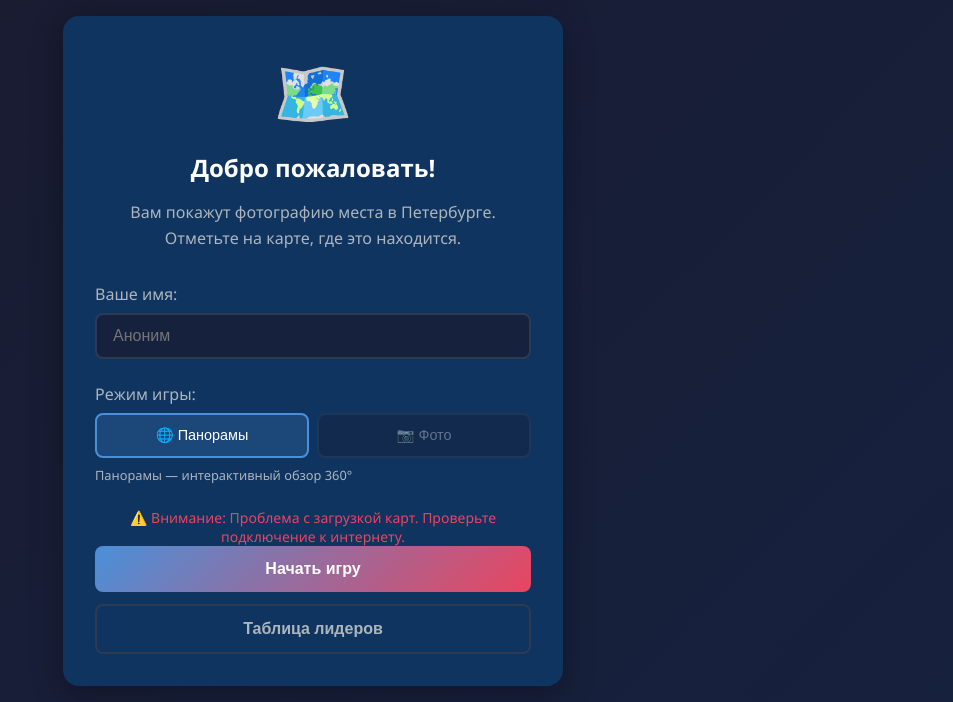
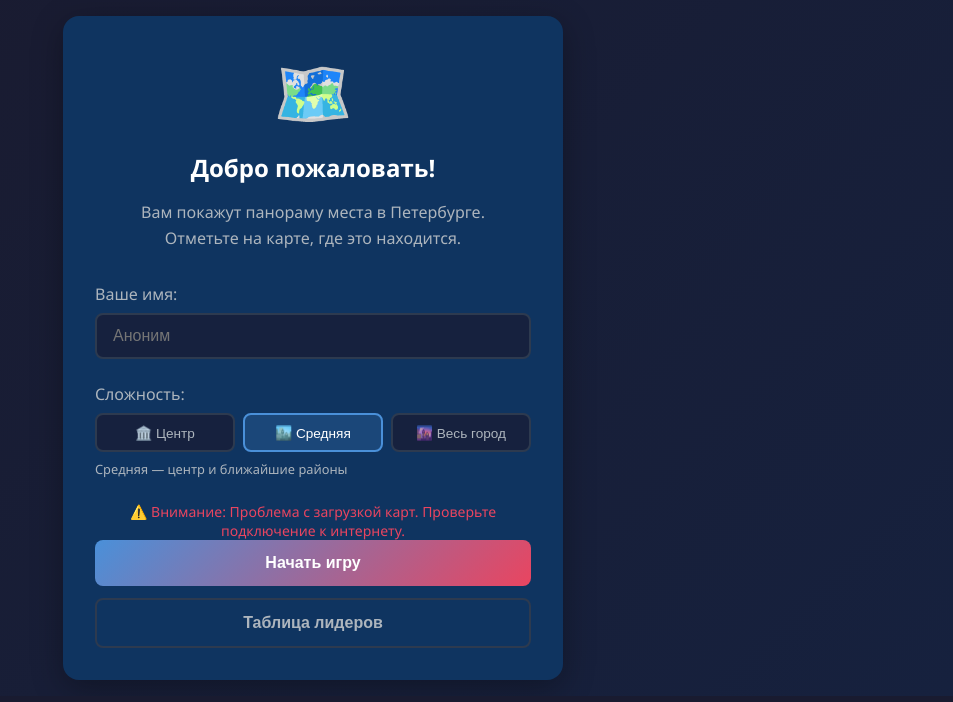
Before and after one commit to kidavspb/geoguessr-spb, a Flask app: page / in a window 1280 px wide. Shown: the part 117-819 px from the top of the page, without its empty margins (327-1280 px from the left). Run offline with Flask 3, Linux system fonts and the light colour scheme.

Commit message:
Добавить поддержку уровней сложности и соответствующий интерфейс в игру GeoGuessr СПб

```diff
--- a/app.py
+++ b/app.py
@@ -34,12 +34,48 @@ SPB_BOUNDS = {
     'lon_max': 30.50
 }
 
+# Центр СПб (Дворцовая площадь)
+SPB_CENTER = (59.939, 30.315)
 
-def generate_random_point():
-    """Генерация случайной точки в пределах СПб"""
-    lat = random.uniform(SPB_BOUNDS['lat_min'], SPB_BOUNDS['lat_max'])
-    lon = random.uniform(SPB_BOUNDS['lon_min'], SPB_BOUNDS['lon_max'])
-    return round(lat, 6), round(lon, 6)
+# Настройки для разных режимов сложности
+DIFFICULTY_SETTINGS = {
+    'center': {
+        'name': 'Центр',
+        'description': 'Исторический центр города',
+        'center': SPB_CENTER,
+        'std_lat': 0.015,  # ~1.5 км разброс
+        'std_lon': 0.025,
+    },
+    'medium': {
+        'name': 'Средняя',
+        'description': 'Центр и ближайшие районы',
+        'center': SPB_CENTER,
+        'std_lat': 0.03,   # ~3 км разброс
+        'std_lon': 0.05,
+    },
+    'hard': {
+        'name': 'Сложная',
+        'description': 'Весь город',
+        'center': SPB_CENTER,
+        'std_lat': 0.06,   # ~6 км разброс
+        'std_lon': 0.12,
+    }
+}
+
+
+def generate_random_point(difficulty='medium'):
+    """Генерация случайной точки с bias к центру СПб"""
+    settings = DIFFICULTY_SETTINGS.get(difficulty, DIFFICULTY_SETTINGS['medium'])
+
+    # Генерируем точку с нормальным распределением вокруг центра
+    while True:
+        lat = random.gauss(settings['center'][0], settings['std_lat'])
+        lon = random.gauss(settings['center'][1], settings['std_lon'])
+
+        # Проверяем, что точка в пределах города
+        if (SPB_BOUNDS['lat_min'] <= lat <= SPB_BOUNDS['lat_max'] and
+            SPB_BOUNDS['lon_min'] <= lon <= SPB_BOUNDS['lon_max']):
+            return round(lat, 6), round(lon, 6)
 
 
 def haversine_distance(lat1, lon1, lat2, lon2):
@@ -82,26 +118,29 @@ def start_game():
     try:
         data = request.get_json() or {}
         player_name = data.get('player_name', 'Аноним')
+        difficulty = data.get('difficulty', 'medium')  # center, medium, hard
 
         # Создаём новую игровую сессию
         game_session = GameSession(player_name=player_name)
         db.session.add(game_session)
         db.session.commit()
 
-        # Генерируем случайные точки для игры
-        random_points = [generate_random_point() for _ in range(ROUNDS_PER_GAME)]
+        # Генерируем случайные точки для игры с учётом сложности
+        random_points = [generate_random_point(difficulty) for _ in range(ROUNDS_PER_GAME)]
 
         # Сохраняем данные в сессии
         session['game_id'] = game_session.id
         session['random_points'] = random_points  # [(lat, lon), ...]
         session['actual_points'] = [None] * ROUNDS_PER_GAME  # Реальные координаты панорам
         session['current_round'] = 0
+        session['difficulty'] = difficulty
 
-        app.logger.info(f'Игра начата: game_id={game_session.id}, player={player_name}')
+        app.logger.info(f'Игра начата: game_id={game_session.id}, player={player_name}, difficulty={difficulty}')
 
         return jsonify({
             'game_id': game_session.id,
             'total_rounds': ROUNDS_PER_GAME,
+            'difficulty': difficulty,
             'message': 'Игра началась!'
         })
     except Exception as e:
--- a/static/css/style.css
+++ b/static/css/style.css
@@ -153,6 +153,43 @@ body {
 }
 
 .mode-hint {
+    display: block;
+    margin-top: 0.5rem;
+    color: var(--text-muted);
+    font-size: 0.8rem;
+}
+
+/* Переключатель сложности */
+.difficulty-toggle {
+    display: flex;
+    gap: 0.5rem;
+    margin-top: 0.5rem;
+}
+
+.difficulty-btn {
+    flex: 1;
+    padding: 0.6rem 0.5rem;
+    border: 2px solid var(--border-color);
+    border-radius: 8px;
+    background: var(--bg-secondary);
+    color: var(--text-muted);
+    font-size: 0.85rem;
+    cursor: pointer;
+    transition: all 0.3s;
+}
+
+.difficulty-btn:hover {
+    border-color: var(--primary-color);
+    color: var(--text-color);
+}
+
+.difficulty-btn.active {
+    border-color: var(--primary-color);
+    background: rgba(74, 144, 217, 0.2);
+    color: var(--text-color);
+}
+
+.difficulty-hint {
     display: block;
     margin-top: 0.5rem;
     color: var(--text-muted);
--- a/static/js/game.js
+++ b/static/js/game.js
@@ -12,40 +12,42 @@ let gameData = {
     totalRounds: 5,
     currentRound: 1,
     totalScore: 0,
-    mode: 'panorama' // 'panorama' или 'photo'
+    difficulty: 'medium' // center, medium, hard
 };
 
 // Координаты центра СПб
 const SPB_CENTER = [59.9311, 30.3609];
 const DEFAULT_ZOOM = 11;
 
+// Описания сложности
+const DIFFICULTY_HINTS = {
+    'center': 'Центр — исторический центр города',
+    'medium': 'Средняя — центр и ближайшие районы',
+    'hard': 'Весь город — от центра до окраин'
+};
+
 // Инициализация при загрузке страницы
 document.addEventListener('DOMContentLoaded', () => {
     initEventListeners();
-    initModeToggle();
+    initDifficultyToggle();
     checkYandexMapsAPI();
 });
 
 /**
- * Инициализация переключателя режима
+ * Инициализация переключателя сложности
  */
-function initModeToggle() {
-    const modeBtns = document.querySelectorAll('.mode-btn');
-    modeBtns.forEach(btn => {
+function initDifficultyToggle() {
+    const difficultyBtns = document.querySelectorAll('.difficulty-btn');
+    difficultyBtns.forEach(btn => {
         btn.addEventListener('click', () => {
-            if (btn.disabled) return;
-            modeBtns.forEach(b => b.classList.remove('active'));
+            difficultyBtns.forEach(b => b.classList.remove('active'));
             btn.classList.add('active');
-            gameData.mode = btn.dataset.mode;
+            gameData.difficulty = btn.dataset.difficulty;
 
             // Обновляем подсказку
-            const hint = document.querySelector('.mode-hint');
+            const hint = document.querySelector('.difficulty-hint');
             if (hint) {
-                if (gameData.mode === 'panorama') {
-                    hint.textContent = 'Панорамы — интерактивный обзор 360°';
-                } else {
-                    hint.textContent = 'Фото — статичные фотографии мест';
-                }
+                hint.textContent = DIFFICULTY_HINTS[gameData.difficulty];
             }
         });
     });
@@ -121,12 +123,15 @@ async function startGame() {
     const playerName = document.getElementById('player-name').value.trim() || 'Аноним';
 
     try {
-        console.log('Начинаем игру для игрока:', playerName);
+        console.log('Начинаем игру для игрока:', playerName, 'сложность:', gameData.difficulty);
         const response = await fetch('/api/game/start', {
             method: 'POST',
             headers: { 'Content-Type': 'application/json' },
             credentials: 'same-origin',
-            body: JSON.stringify({ player_name: playerName })
+            body: JSON.stringify({
+                player_name: playerName,
+                difficulty: gameData.difficulty
+            })
         });
 
         console.log('Ответ сервера:', response.status, response.statusText);
@@ -274,12 +279,8 @@ async function loadCurrentLocation() {
             gameData.currentRound = data.round;
             document.getElementById('current-round').textContent = data.round;
 
-            // Загружаем контент в зависимости от режима
-            if (gameData.mode === 'panorama') {
-                await loadPanorama(data.latitude, data.longitude);
-            } else {
-                loadPhoto(data.image_url);
-            }
+            // Загружаем панораму
+            await loadPanorama(data.latitude, data.longitude);
 
             // Сбрасываем карту
             resetMapForNewRound();
--- a/templates/index.html
+++ b/templates/index.html
@@ -25,7 +25,7 @@
             <div class="start-content">
                 <div class="logo">🗺️</div>
                 <h2>Добро пожаловать!</h2>
-                <p>Вам покажут фотографию места в Петербурге.<br>Отметьте на карте, где это находится.</p>
+                <p>Вам покажут панораму места в Петербурге.<br>Отметьте на карте, где это находится.</p>
 
                 <div class="input-group">
                     <label for="player-name">Ваше имя:</label>
@@ -33,16 +33,19 @@
                 </div>
 
                 <div class="input-group">
-                    <label>Режим игры:</label>
-                    <div class="mode-toggle">
-                        <button type="button" class="mode-btn active" data-mode="panorama">
-                            🌐 Панорамы
+                    <label>Сложность:</label>
+                    <div class="difficulty-toggle">
+                        <button type="button" class="difficulty-btn" data-difficulty="center">
+                            🏛️ Центр
                         </button>
-                        <button type="button" class="mode-btn" data-mode="photo" disabled title="Скоро!">
-                            📷 Фото
+                        <button type="button" class="difficulty-btn active" data-difficulty="medium">
+                            🏙️ Средняя
+                        </button>
+                        <button type="button" class="difficulty-btn" data-difficulty="hard">
+                            🌆 Весь город
                         </button>
                     </div>
-                    <small class="mode-hint">Панорамы — интерактивный обзор 360°</small>
+                    <small class="difficulty-hint">Средняя — центр и ближайшие районы</small>
                 </div>
 
                 <button id="start-btn" class="btn btn-primary">Начать игру</button>
```
